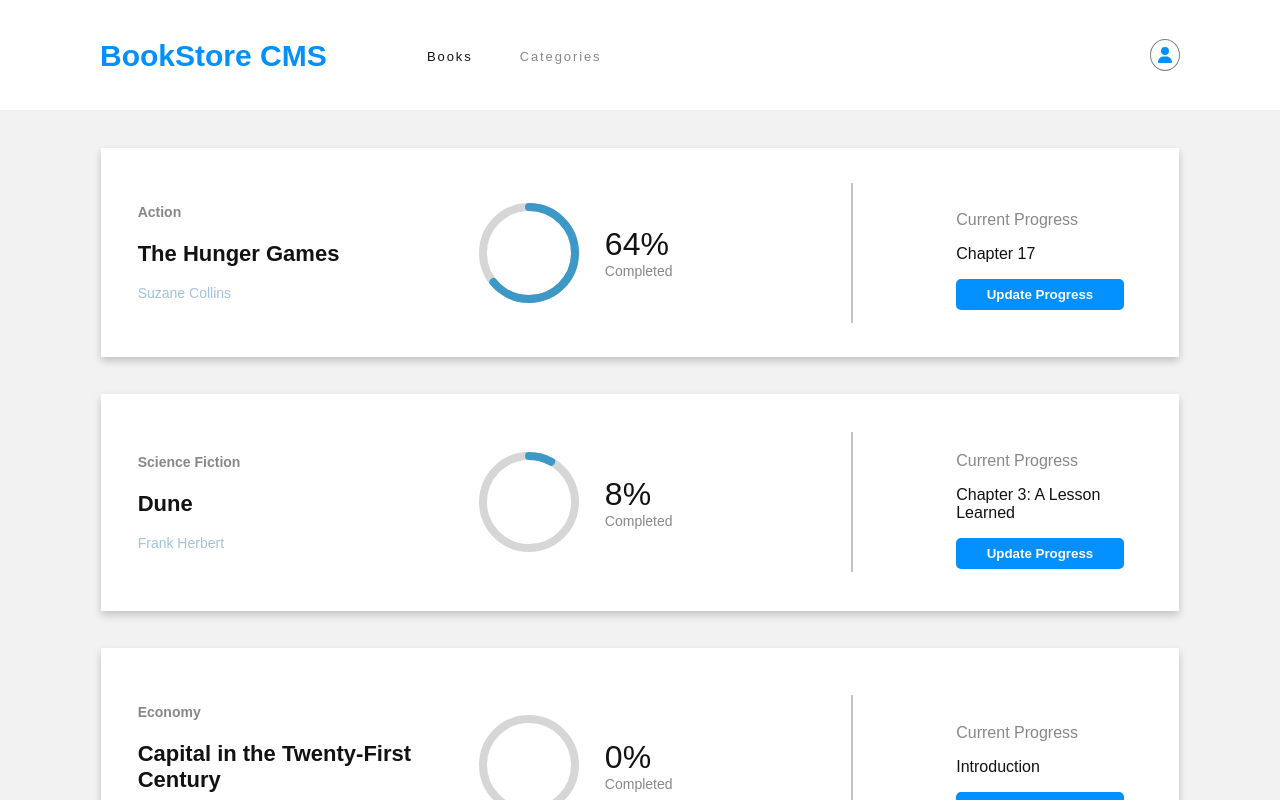
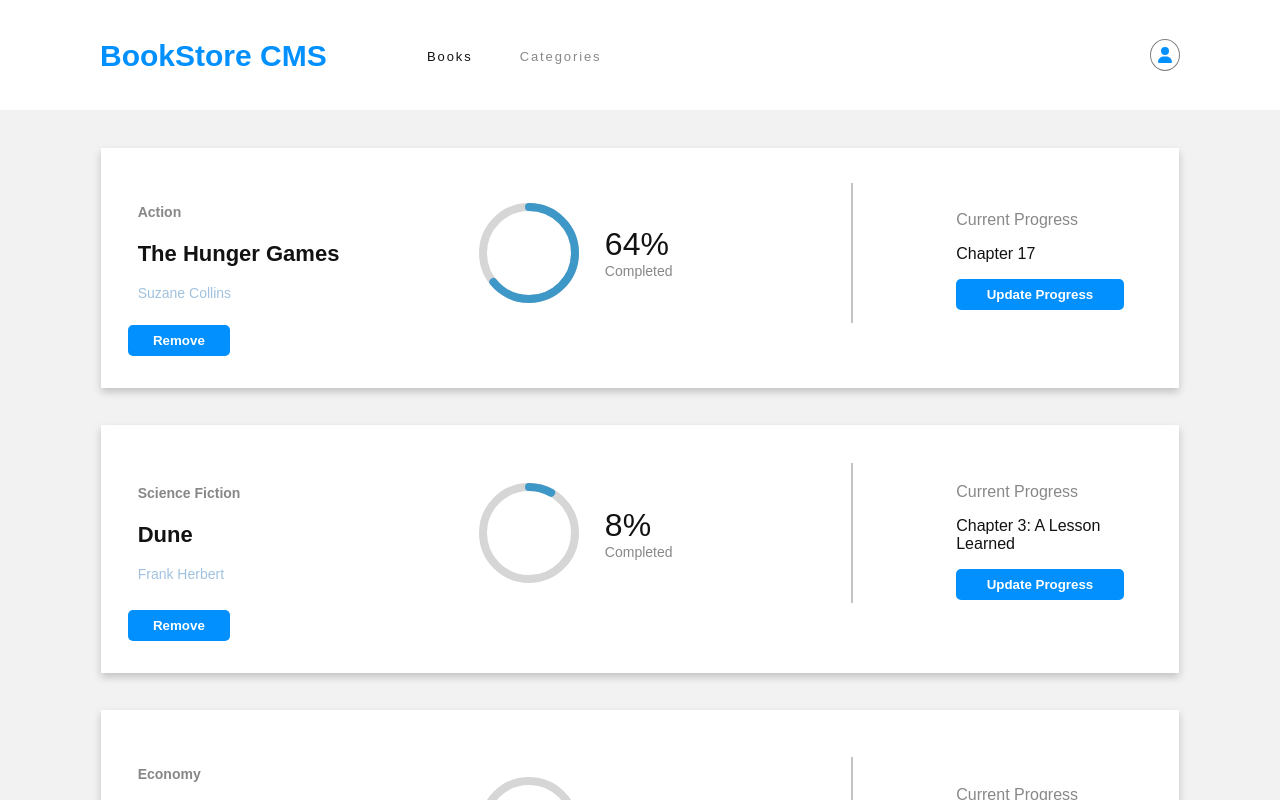
Before and after one commit to Tufahel/book-store, a React (Create React App) app: page / in a window 1280 px wide. Shown: the top 800 px of the page. Built offline with nearby package versions, Linux system fonts and the light colour scheme.

Commit message:
remove button added

```diff
--- a/src/components/Book/Book.css
+++ b/src/components/Book/Book.css
@@ -88,3 +88,7 @@
   height: 15vh;
   margin-left: 40px;
 }
+
+.remove-btn {
+  width: 30%;
+}
--- a/src/components/Book/Book.js
+++ b/src/components/Book/Book.js
@@ -14,7 +14,7 @@
           <p className="author">{author}</p>
         </div>
         <div className="grid-item items-2">
-        <div style={{ width: 100, height: 100}}>
+          <div style={{ width: 100, height: 100 }}>
             <CircularProgressbar value={progress} />
           </div>
           <div className="progress">
@@ -28,6 +28,7 @@
           <p>{chapter}</p>
           <button type="button">Update Progress</button>
         </div>
+        <button type="button" className="remove-btn">Remove</button>
       </div>
   );
 }
```
Lines whose indentation alone changed are shown as unchanged.
